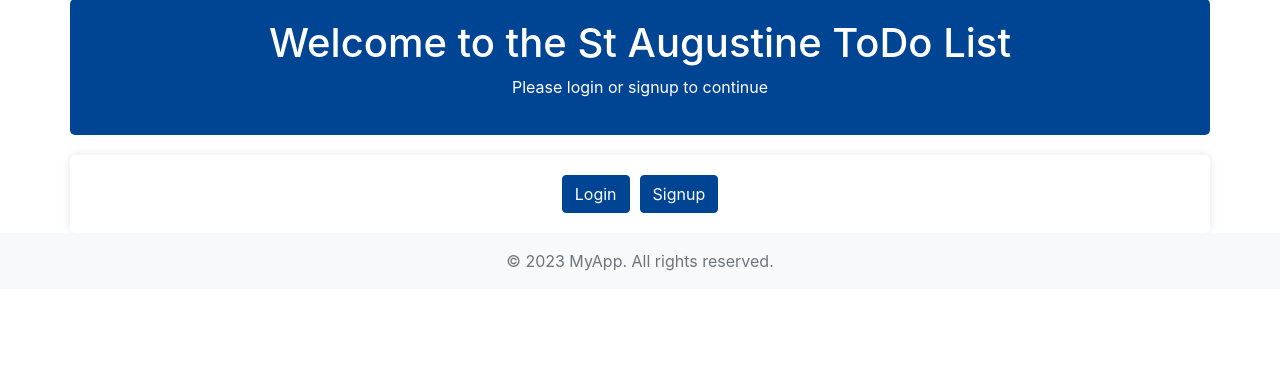
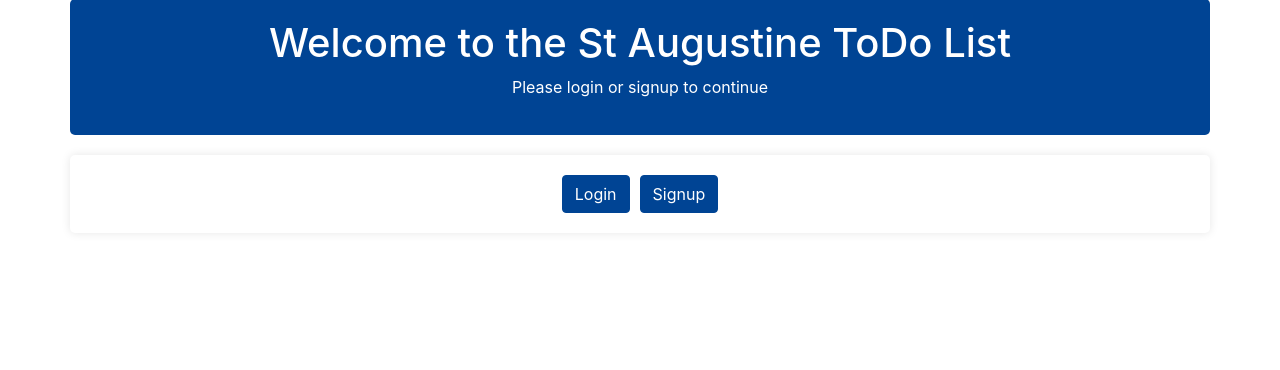
Before and after one commit to imamchris/ToDo, a Flask app: page / in a window 1280 px wide. Shown: the part 81-451 px from the top of the page. Run offline with Flask 3, Linux system fonts and the light colour scheme; some libraries are stand-ins or nearby versions.

Commit message:
Further fixed format

```diff
--- a/templates/index.html
+++ b/templates/index.html
@@ -76,12 +76,6 @@
             </div>
         </div>
 
-        <footer class="footer mt-auto py-3 bg-light">
-            <div class="container text-center">
-                <span class="text-muted">&copy; 2023 MyApp. All rights reserved.</span>
-            </div>
-        </footer>
-
         <script src="https://code.jquery.com/jquery-3.5.1.slim.min.js"></script>
         <script src="https://cdn.jsdelivr.net/npm/@popperjs/core@2.5.4/dist/umd/popper.min.js"></script>
         <script src="https://stackpath.bootstrapcdn.com/bootstrap/4.5.2/js/bootstrap.min.js"></script>
```
Also changed, not shown: templates/login.html (+0 -7 lines), user_data.db.
